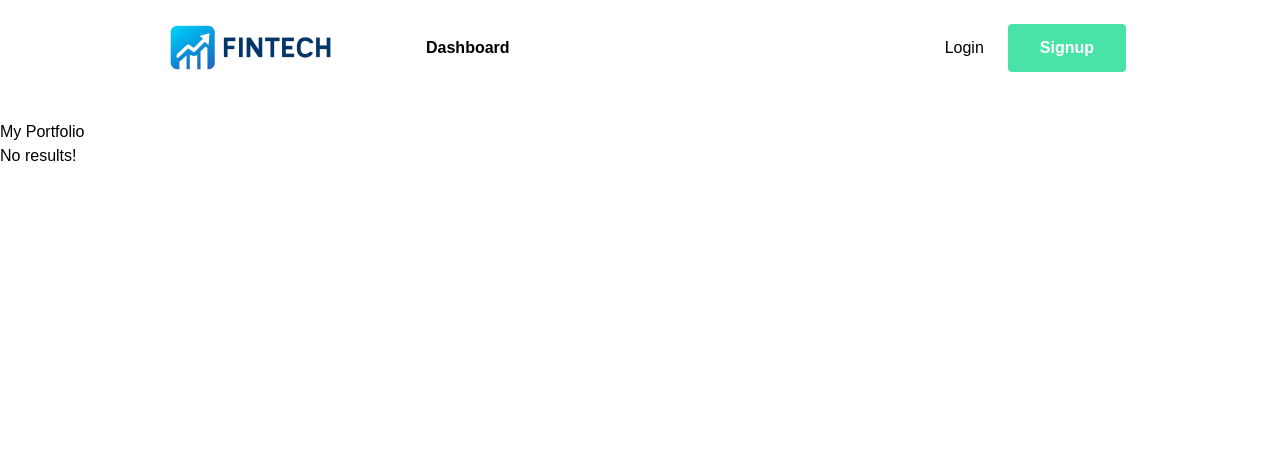
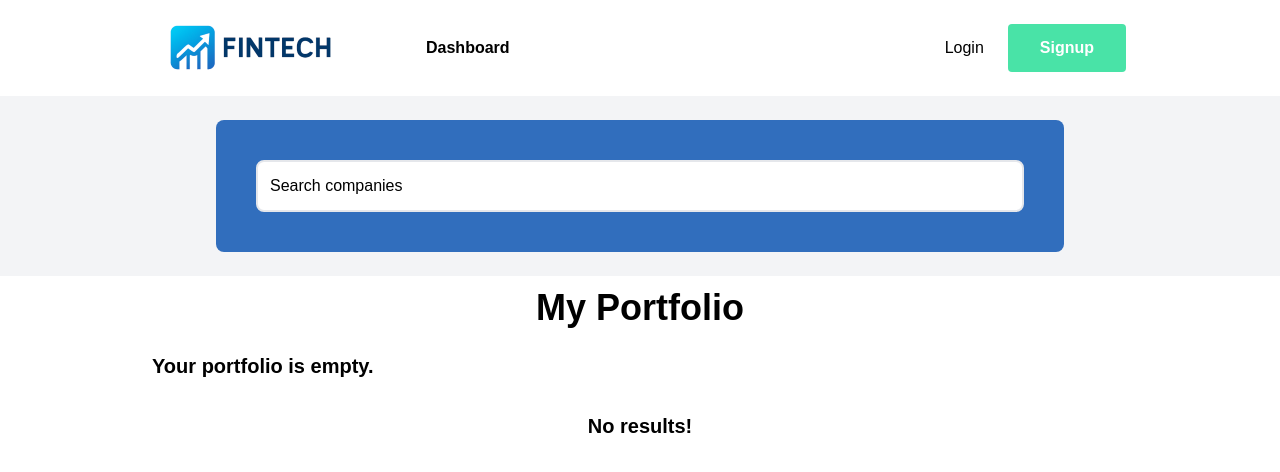
Before and after one commit to lch741/Fintech, a React (Create React App) app in the folder frontend/: page / in a window 1280 px wide. Shown: the top 472 px of the page. Built offline with nearby package versions, Linux system fonts and the light colour scheme.

Commit message:
Use tailwindcss to improve the appearance

```diff
--- a/frontend/src/Components/Card/Card.tsx
+++ b/frontend/src/Components/Card/Card.tsx
@@ -1,34 +1,38 @@
-import React from "react";
+import React, { SyntheticEvent } from "react";
 import "./Card.css";
 import { CompanySearch } from "../../company";
 import AddPortfolio from "../Portfolio/AddPortfolio/AddPortfolio";
 
-interface Props{
+interface Props {
   id: string;
   searchResult: CompanySearch;
-  onPortfoliocreate: (e: React.SyntheticEvent) => void;
+  onPortfoliocreate: (e: SyntheticEvent) => void;
 }
 
-const Card: React.FC<Props> = ({id, searchResult, onPortfoliocreate}: Props) : React.JSX.Element => {
+const Card: React.FC<Props> = ({
+  id,
+  searchResult,
+  onPortfoliocreate,
+}: Props): React.JSX.Element => {
   return (
-    <div key={id} id={id} className="card">
+    <div
+      className="flex flex-col items-center justify-between w-full p-6 bg-slate-100 rounded-lg md:flex-row"
+      key={id}
+      id={id}
+    >
+      <h2 className="font-bold text-center text-black md:text-left">
+        {searchResult.name} ({searchResult.symbol})
+      </h2>
+      <p className="text-black">{searchResult.currency}</p>
+      <p className="font-bold text-black">
+        {searchResult.exchange} - {searchResult.exchangeFullName}
+      </p>
+      <AddPortfolio
+        onPortfoliocreate={onPortfoliocreate}
+        Symbol={searchResult.symbol}
+      />
+    </div>
+  );
+};
 
-        <div className="details">
-          <h2>
-            {searchResult.name} ({searchResult.symbol})
-          </h2>
-          <p>{searchResult.currency}</p>
-        </div>
-
-        <div>
-            <p className="infon">
-                {searchResult.exchange} - {searchResult.exchangeFullName}
-            </p>
-            <AddPortfolio onPortfoliocreate={onPortfoliocreate} Symbol={searchResult.symbol} />
-        </div>
-
-    </div>
-  )
-}
-
-export default Card
+export default Card;
--- a/frontend/src/Components/CardList/CardList.tsx
+++ b/frontend/src/Components/CardList/CardList.tsx
@@ -1,26 +1,36 @@
-import Card from '../Card/Card'
-import React from 'react'
+import React, { SyntheticEvent } from "react";
+import Card from "../Card/Card";
 import { CompanySearch } from "../../company";
 import { v4 as uuidv4 } from "uuid";
 
 interface Props {
   searchResults: CompanySearch[];
-  onPortfoliocreate: (e: React.SyntheticEvent) => void;
+  onPortfoliocreate: (e: SyntheticEvent) => void;
 }
 
-const CardList: React.FC<Props> = ({ searchResults, onPortfoliocreate }: Props): React.JSX.Element => {
+const CardList: React.FC<Props> = ({
+  searchResults,
+  onPortfoliocreate,
+}: Props): React.JSX.Element => {
   return (
-    <>
+    <div>
       {searchResults.length > 0 ? (
         searchResults.map((result) => {
           return (
-            <Card id={result.symbol} key={uuidv4()} searchResult={result} onPortfoliocreate={onPortfoliocreate}/>
+            <Card
+              id={result.symbol}
+              key={uuidv4()}
+              searchResult={result}
+              onPortfoliocreate={onPortfoliocreate}
+            />
           );
         })
       ) : (
-        <h1>No results!</h1>
+        <p className="mb-3 mt-3 text-xl font-semibold text-center md:text-xl">
+          No results!
+        </p>
       )}
-    </>
+    </div>
   );
 };
 
--- a/frontend/src/Components/Portfolio/AddPortfolio/AddPortfolio.tsx
+++ b/frontend/src/Components/Portfolio/AddPortfolio/AddPortfolio.tsx
@@ -7,10 +7,17 @@ interface Props {
 
 const AddPortfolio = ({onPortfoliocreate, Symbol}: Props) => {
   return (
-    <form onSubmit={onPortfoliocreate}>
-        <input readOnly={true} hidden={true} value={Symbol}/>
-        <button type="submit" >Add to Portfolio</button>
-    </form>
+  <div className="flex flex-col items-center justify-end flex-1 space-x-4 space-y-2 md:flex-row md:space-y-0">
+      <form onSubmit={onPortfoliocreate}>
+        <input readOnly={true} hidden={true} value={Symbol} />
+        <button
+          type="submit"
+          className="p-2 px-8 text-white bg-darkBlue rounded-lg hover:opacity-70 focus:outline-none"
+        >
+          Add
+        </button>
+      </form>
+  </div>
   )
 }
 
--- a/frontend/src/Components/Portfolio/CardPortfolio/CardPortfolio.tsx
+++ b/frontend/src/Components/Portfolio/CardPortfolio/CardPortfolio.tsx
@@ -6,15 +6,15 @@ interface Props {
   onPortfolioDelete:(e:React.SyntheticEvent) => void;
 }
 
-const CardPortfolio = ({ portfolioValue,onPortfolioDelete }: Props) => {
+const CardPortfolio = ({ portfolioValue, onPortfolioDelete }: Props) => {
   return (
-    <>
-      <h4>{portfolioValue}</h4>
+    <div className="flex flex-col w-full p-8 space-y-4 text-center rounded-lg shadow-lg md:w-1/3">
+      <p className="pt-6 text-xl font-bold">{portfolioValue}</p>
       <DeletePortfolio
         portfolioValue={portfolioValue}
         onPortfolioDelete={onPortfolioDelete}
       />
-    </>
+    </div>
   );
 };
 
--- a/frontend/src/Components/Portfolio/DeletePortfolio/DeletePortfolio.tsx
+++ b/frontend/src/Components/Portfolio/DeletePortfolio/DeletePortfolio.tsx
@@ -10,7 +10,9 @@ const DeletePortfolio = ({onPortfolioDelete,portfolioValue}: Props) => {
     <div>
         <form onSubmit={onPortfolioDelete}>
         <input hidden={true} value={portfolioValue} />
-        <button>X</button>
+        <button className="block w-full py-3 text-white duration-200 border-2 rounded-lg bg-red-500 hover:text-red-500 hover:bg-white border-red-500">
+          X
+        </button>
         </form>
     </div>
   )
--- a/frontend/src/Components/Portfolio/ListPortfolio/ListPortfolio.tsx
+++ b/frontend/src/Components/Portfolio/ListPortfolio/ListPortfolio.tsx
@@ -8,16 +8,29 @@ interface Props {
 
 const ListPortfolio = ({ portfolioValues,onPortfolioDelete }: Props) => {
     return (
-        <div>
-            <h3>My Portfolio</h3>
-            <ul>
-                {portfolioValues && portfolioValues.map((portfolioValue) => {
-                    return (<CardPortfolio
-                    portfolioValue={portfolioValue}
-                    onPortfolioDelete={onPortfolioDelete} />);
-                })}
-            </ul>
-        </div>
+    <section id="portfolio">
+      <h2 className="mb-3 mt-3 text-3xl font-semibold text-center md:text-4xl">
+        My Portfolio
+      </h2>
+      <div className="relative flex flex-col items-center max-w-5xl mx-auto space-y-10 px-10 mb-5 md:px-6 md:space-y-0 md:space-x-7 md:flex-row">
+        <>
+          {portfolioValues.length > 0 ? (
+            portfolioValues.map((portfolioValue) => {
+              return (
+                <CardPortfolio
+                  portfolioValue={portfolioValue}
+                  onPortfolioDelete={onPortfolioDelete}
+                />
+              );
+            })
+          ) : (
+            <h3 className="mb-3 mt-3 text-xl font-semibold text-center md:text-xl">
+              Your portfolio is empty.
+            </h3>
+          )}
+        </>
+      </div>
+    </section>
     );
 };
 
--- a/frontend/src/Components/Search/Search.tsx
+++ b/frontend/src/Components/Search/Search.tsx
@@ -12,11 +12,22 @@ const Search : React.FC<Props> = ({
   handleSearchChange,
 }: Props): React.JSX.Element => {
   return (
-    <div>
-      <form onSubmit={onSearchSubmit}>
-        <input value={search} onChange={handleSearchChange}></input>
-      </form>
-    </div>
+    <section className="relative bg-gray-100">
+      <div className="max-w-4xl mx-auto p-6 space-y-6">
+        <form
+          className="form relative flex flex-col w-full p-10 space-y-4 bg-darkBlue rounded-lg md:flex-row md:space-y-0 md:space-x-3"
+          onSubmit={onSearchSubmit}
+        >
+          <input
+            className="flex-1 p-3 border-2 rounded-lg placeholder-black focus:outline-none"
+            id="search-input"
+            placeholder="Search companies"
+            value={search}
+            onChange={handleSearchChange}
+          ></input>
+        </form>
+      </div>
+    </section>
   );
 };
 
```
